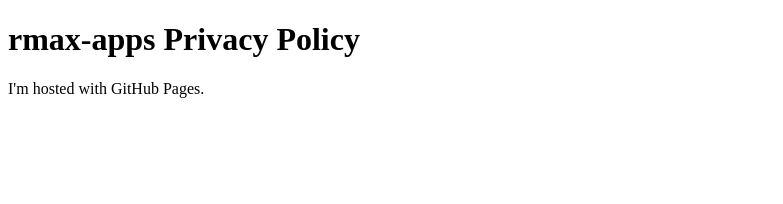
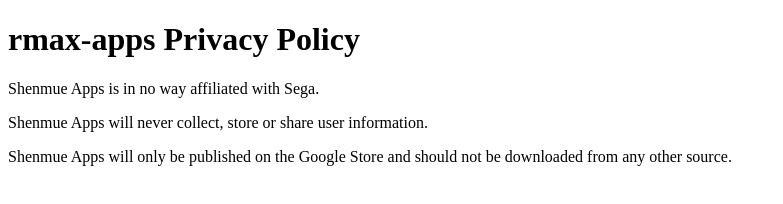
Before and after one commit to rmax-apps/rmax-apps.github.io, a plain HTML site: page index.html in a window 1280 px wide. Shown: the whole page, without its empty margins (0-783 px from the left). Drawn offline with Linux system fonts and the light colour scheme.

Commit message:
Update index.html

```diff
--- a/index.html
+++ b/index.html
@@ -2,6 +2,8 @@
 <html>
 <body>
 <h1>rmax-apps Privacy Policy</h1>
-<p>I'm hosted with GitHub Pages.</p>
+<p>Shenmue Apps is in no way affiliated with Sega.</p>
+<p>Shenmue Apps will never collect, store or share user information.</p>
+<p>Shenmue Apps will only be published on the Google Store and should not be downloaded from any other source.</p>
 </body>
 </html>
```
